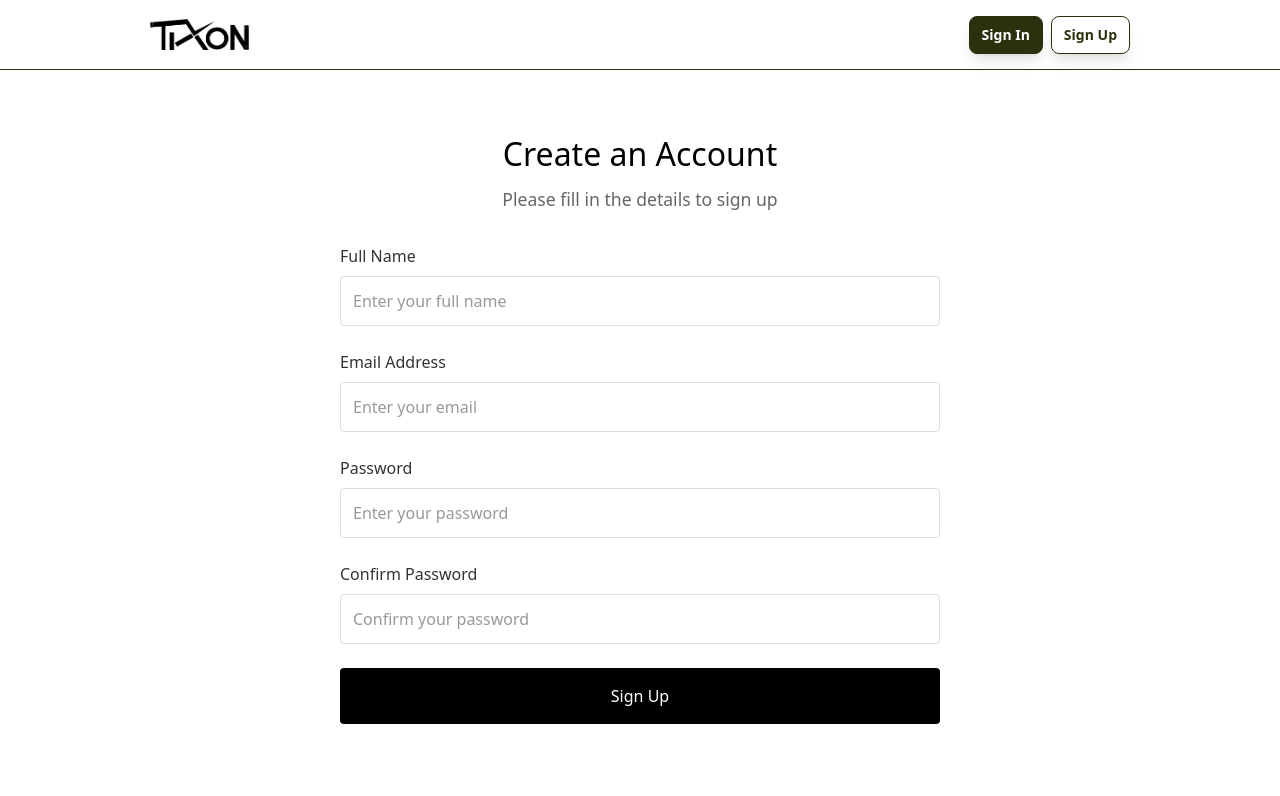
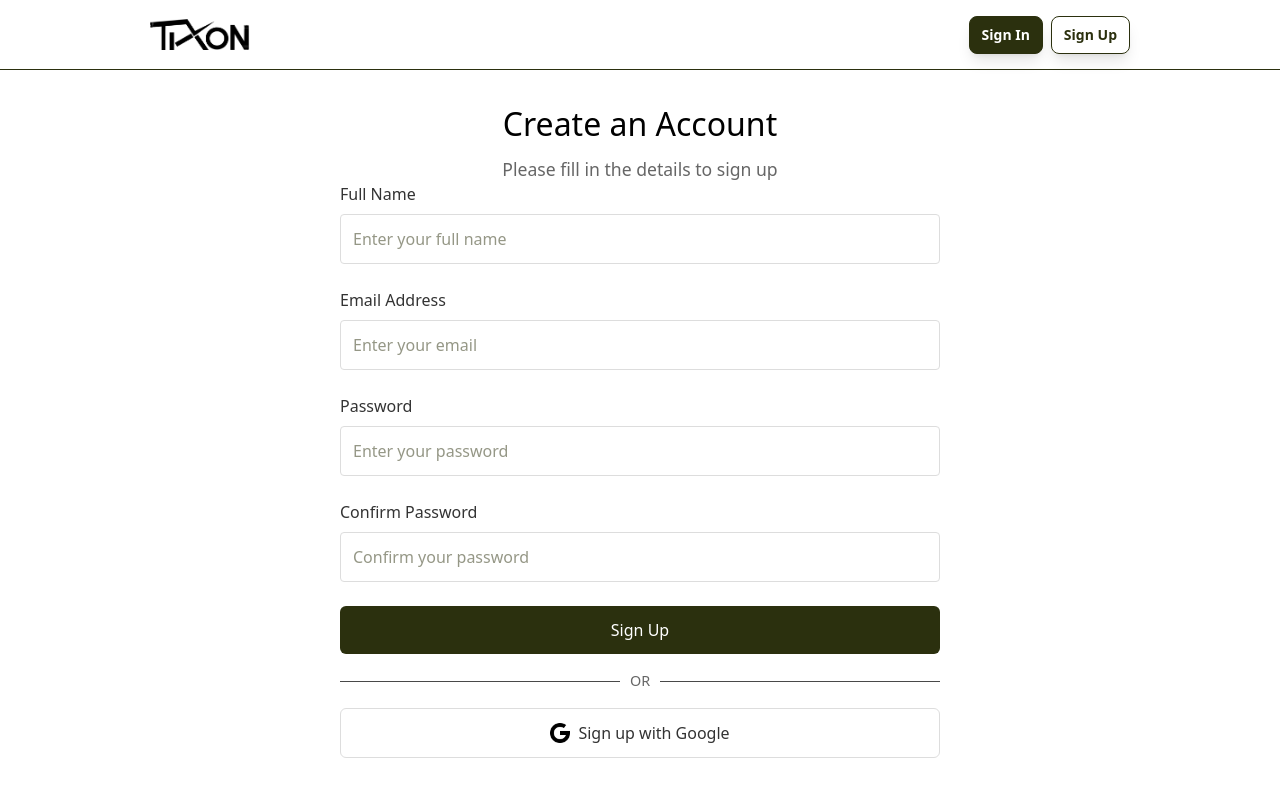
Before and after one commit to tixonapp/tixon_web, a React (Vite) app: page /signup in a window 1280 px wide. Shown: the top 796 px of the page. Built offline with nearby package versions, Linux system fonts and the light colour scheme.

Commit message:
added google auth

```diff
--- a/src/pages/Signin.jsx
+++ b/src/pages/Signin.jsx
@@ -24,18 +24,13 @@ const SigninPage = () => {
     e.preventDefault();
     setError(null);
     setLoading(true);
-
     try {
       const { data, error } = await supabase.auth.signInWithPassword({
         email: formData.email,
         password: formData.password,
       });
-
       if (error) throw error;
-
-      // Successful login
       navigate('/'); // Redirect to home page
-
     } catch (error) {
       setError(error.message);
     } finally {
@@ -48,10 +43,13 @@ const SigninPage = () => {
       const { data, error } = await supabase.auth.signInWithOAuth({
         provider: 'google',
         options: {
-          redirectTo: `${window.location.origin}/`
+          redirectTo: `${window.location.origin}/`,
+          queryParams: {
+            access_type: 'offline',
+            prompt: 'consent',
+          }
         }
       });
-
       if (error) throw error;
     } catch (error) {
       setError(error.message);
@@ -62,8 +60,8 @@ const SigninPage = () => {
     <div className="contact-container">
       <div className="contact-content">
         <div className="contact-header">
-          <h2>Welcome Back</h2>
-          <p>Please sign in to continue</p>
+          <h2>Sign In</h2>
+          <p>Welcome back! Please sign in to continue</p>
         </div>
 
         {error && (
@@ -74,14 +72,13 @@ const SigninPage = () => {
 
         <form onSubmit={handleSubmit} className="contact-form">
           <div className="form-group">
-            <label htmlFor="email">Email Address</label>
+            <label htmlFor="email">Email</label>
             <input
               type="email"
               id="email"
               name="email"
               value={formData.email}
               onChange={handleChange}
-              placeholder="Enter your email"
               required
             />
           </div>
@@ -94,15 +91,8 @@ const SigninPage = () => {
               name="password"
               value={formData.password}
               onChange={handleChange}
-              placeholder="Enter your password"
               required
             />
-          </div>
-
-          <div className="forgot-password-container">
-            <a href="/forgot-password" className="forgot-password-link">
-              Forgot Password?
-            </a>
           </div>
 
           <button
@@ -123,7 +113,7 @@ const SigninPage = () => {
             className="google-signin-btn"
           >
             <img
-              src="/google-icon.png"
+              src="/assets/google.png"
               alt="Google"
               className="google-icon"
             />
--- a/src/pages/Signup.css
+++ b/src/pages/Signup.css
@@ -1,7 +1,10 @@
+/* Add these styles to your Signup.css file */
+
 .contact-container {
-    margin-top: 70px;
+  /* margin-top: 70px; */
   background: #ffffff;
   padding: 30px;
+  padding-top: 0px;
   margin: auto;
   overflow: hidden;
 }
@@ -13,7 +16,7 @@
 
 .contact-header {
   text-align: center;
-    margin-bottom: 2rem;
+  /* margin-bottom: 2rem; */
 }
 
 .contact-header h2 {
@@ -48,54 +51,14 @@
   padding: 0.75rem;
   border: 1px solid #ddd;
   border-radius: 4px;
-    font-size: 1rem;
-    color: #333;
-    background-color: white;
-  }
-
-  .form-group input:focus {
-    outline: none;
-    border-color: #666;
-  }
-
-  .phone-group .phone-input {
-    display: flex;
-    gap: 0.5rem;
-  }
-
-  .country-code {
-    padding: 0.75rem;
-    border: 1px solid #ddd;
-    border-radius: 4px;
-    background-color: white;
-    color: #333;
-    width: 100px;
-  }
-
-  .phone-input input {
-    flex: 1;
-  }
-
-  .submit-btn {
-    background-color: #000;
-    color: white;
-    padding: 1rem;
-    border: none;
-    border-radius: 4px;
-    font-size: 1rem;
-    cursor: pointer;
-    transition: background-color 0.3s ease;
-  }
-
-  .submit-btn:hover {
-    background-color: #333;
 }
 
 .error {
-    color: red;
+  color: #dc3545;
   font-size: 0.875rem;
   margin-top: 0.25rem;
 }
+
 .message {
   padding: 1rem;
   margin-bottom: 1rem;
@@ -115,9 +78,74 @@
   border: 1px solid #f5c6cb;
 }
 
+/* Submit button styles */
+.submit-btn {
+  background-color: #2b300e;
+  color: white;
+  padding: 0.75rem;
+  border: none;
+  border-radius: 6px;
+  font-size: 1rem;
+  font-weight: 500;
+  cursor: pointer;
+  transition: background-color 0.2s;
+}
+
 .submit-btn:disabled {
   background-color: #cccccc;
   cursor: not-allowed;
+}
+
+.submit-btn:hover:not(:disabled) {
+  background-color: #3c4214;
+}
+
+/* Divider styles */
+.divider {
+  display: flex;
+  align-items: center;
+  text-align: center;
+  margin: 1rem 0;
+}
+
+.divider::before,
+.divider::after {
+  content: '';
+  flex: 1;
+  border-bottom: 1px solid #494949;
+}
+
+.divider span {
+  padding: 0 10px;
+  color: #666;
+  font-size: 0.9rem;
+}
+
+/* Google Sign-in button styles */
+.google-signin-btn {
+  display: flex;
+  align-items: center;
+  justify-content: center;
+  gap: 0.5rem;
+  width: 100%;
+  padding: 0.75rem;
+  border: 1px solid #ddd;
+  border-radius: 6px;
+  background: white;
+  color: #333;
+  font-size: 1rem;
+  cursor: pointer;
+  transition: background-color 0.2s;
+}
+
+.google-signin-btn:hover {
+  background-color: #f5f5f5;
+}
+
+.google-icon {
+  width: 20px;
+  height: 20px;
+  object-fit: contain;
 }
 
 /* Responsive adjustments */
--- a/src/pages/Signup.jsx
+++ b/src/pages/Signup.jsx
@@ -44,7 +44,23 @@ function SignupPage() {
     setErrors(newErrors);
     return Object.keys(newErrors).length === 0;
   };
-
+  const handleGoogleSignUp = async () => {
+    try {
+      const { data, error } = await supabase.auth.signInWithOAuth({
+        provider: 'google',
+        options: {
+          redirectTo: `${window.location.origin}/`,
+          queryParams: {
+            access_type: 'offline',
+            prompt: 'consent',
+          }
+        }
+      });
+      if (error) throw error;
+    } catch (error) {
+      setErrors({ ...errors, google: error.message });
+    }
+  };
   const handleSubmit = async (e) => {
     e.preventDefault();
 
@@ -152,6 +168,22 @@ function SignupPage() {
             {loading ? 'Signing up...' : 'Sign Up'}
           </button>
         </form>
+        <div className="divider">
+    <span>OR</span>
+</div>
+
+<button
+    type="button"
+    onClick={handleGoogleSignUp}
+    className="google-signin-btn"
+>
+    <img
+        src="/assets/google.png"
+        alt="Google"
+        className="google-icon"
+    />
+    Sign up with Google
+</button>
       </div>
     </div>
   );
```
Also changed, not shown: public/assets/google.png (added). Lines whose indentation alone changed are shown as unchanged.
